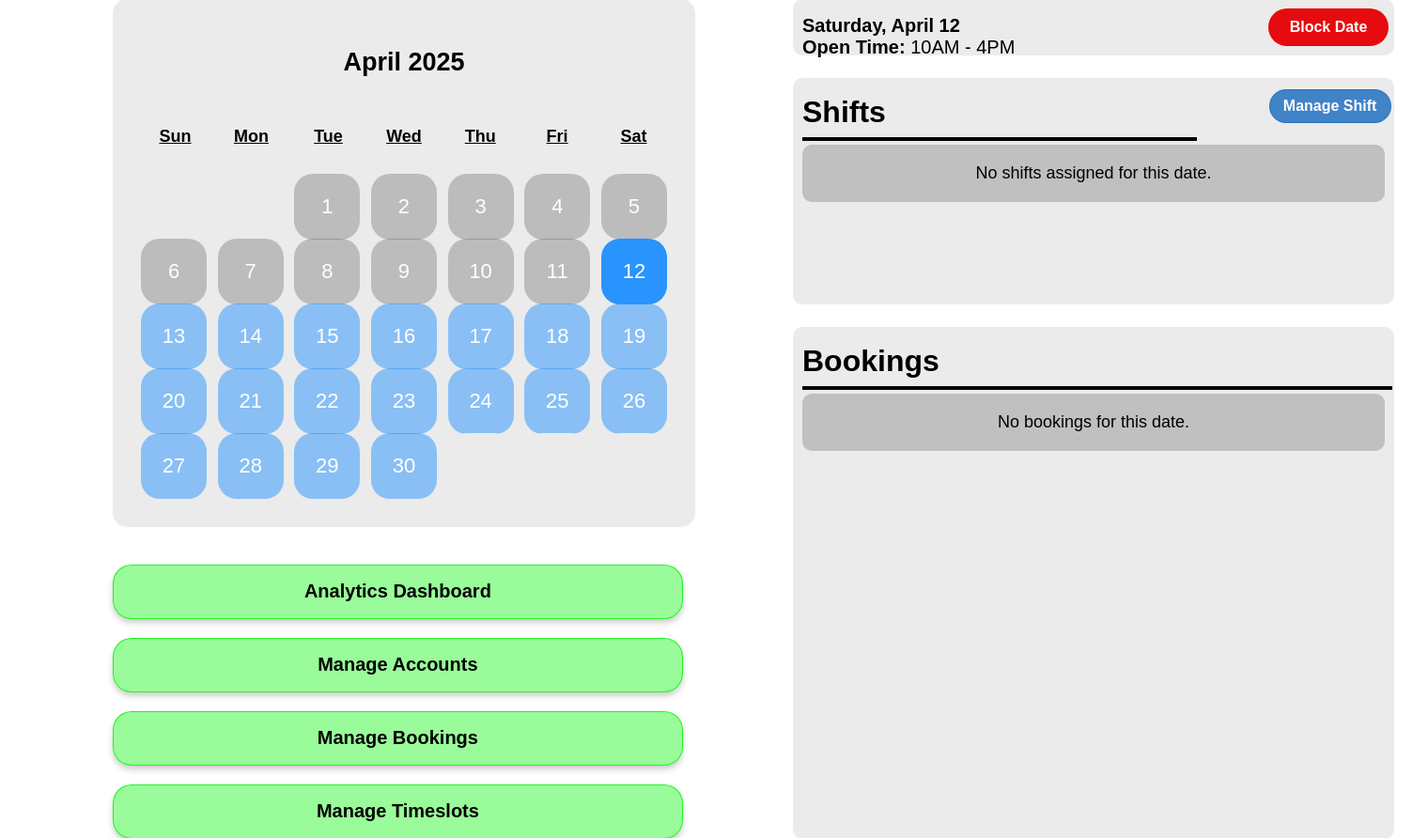
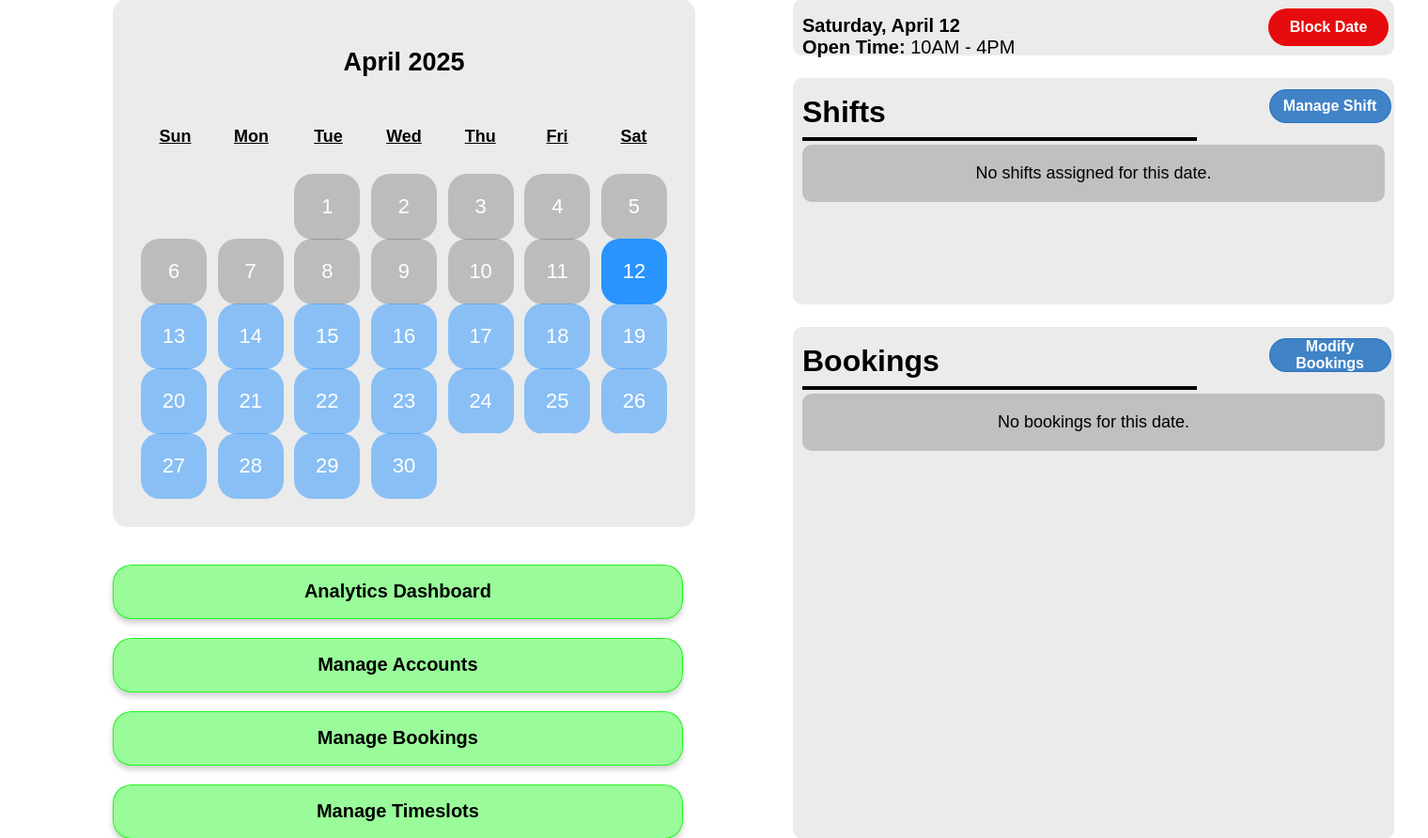
Before and after one commit to SulmanAwan/Lice-Lifters-EasyBook, a Flask app: page /admin/homepage in a window 1520 px wide. Shown: the part 337-1229 px from the top of the page at 94% size. Run offline with Flask 3, Linux system fonts and the light colour scheme; data comes from the database, SQL or seed files in the repository; data that the repository does not hold is empty.

Commit message:
Added Modify Bookings Button
- Added a button for the admin homepage above bookings, when clicked upon it will automatically apply a filter for the selected date

- Had to add a GET request in the route so that the date is applied in the filter.

```diff
--- a/admin/admin.py
+++ b/admin/admin.py
@@ -911,6 +911,9 @@ def manage_bookings():
         service_filter = request.form.get('service', 'all')
         rating_filter = request.form.get('rating', 'any')
         name_filter = request.form.get('searchname', None)
+    # This is the GET method for when the admin clicks on the modify bookings button, to have the filter loaded with the selected date
+    else:
+        date_filter = request.args.get('selected_date', None)
 
     # We need to query the database for the data based on the current filter settings:
     conn = get_db_connection()
--- /dev/null
+++ b/admin/static/css/homepage/info-container/division_four/modify-bookings-button.css
@@ -0,0 +1,37 @@
+.modify-bookings-button{
+    display: flex;
+    width: 20%;
+}
+
+.bookings-button{
+    display: flex;
+    align-items: center;
+    justify-content: center;
+    border-radius: 20px;
+    border: 1px solid rgba(34, 111, 188, 0.8);
+    font-weight: bold;
+    text-align: center;
+    transition: all 0.3s ease;
+    width: 16vh;
+    height: 85%;
+    flex-direction: column;
+    justify-content: center;
+    flex-shrink: 0;
+    background: rgba(22, 106, 190, 0.8);
+    color: #FFF;
+    text-align: center;
+    font-family: "Delval Galanogrotesque", sans-serif;
+    font-size: 16px;
+    font-style: normal;
+    font-weight: 600;
+    line-height: normal;
+    text-decoration: none;
+    margin-left: 4px;
+    margin-top: -6px;
+}
+
+.bookings-button:hover {
+    background: rgba(22, 106, 190, 0.8);
+    transform: translateY(-1px);
+    box-shadow: 0 4px 6px rgba(0, 0, 0, 0.15);
+}
--- a/admin/static/css/homepage/info-container/division_two/shift-header.css
+++ b/admin/static/css/homepage/info-container/division_two/shift-header.css
@@ -39,6 +39,6 @@
     height: 20px;
     background-color: black;
     margin: 8px 0 20px 0;
-    width: 78vh;
+    width: 52vh;
     border: 2px solid black;
 }
--- a/admin/templates/admin_homepage.html
+++ b/admin/templates/admin_homepage.html
@@ -20,6 +20,9 @@
 
 <!--Division 3-->
 <link rel="stylesheet" type="text/css" href="static/css/homepage/info-container/division_three/shifts.css">
+
+<!--Division 4-->
+<link rel="stylesheet" type="text/css" href="static/css/homepage/info-container/division_four/modify-bookings-button.css">
 
 <!--Division 5-->
 <link rel="stylesheet" type="text/css" href="static/css/homepage/info-container/division_five/bookings.css">
@@ -114,6 +117,12 @@
                         <h1>Bookings <span class="booking-count">{% if bookings %}({{ bookings|length }}){% endif %}</span></h1>
                         <hr>
                     </div>
+
+                    <div class="modify-bookings-button">
+                        <a href="{{ url_for('admin.manage_bookings', selected_date=selected_date) }}" class="bookings-button">
+                            Modify Bookings
+                        </a>
+                    </div>
                 </div>
 
                 <!--Division five-->
--- a/admin/templates/manage_bookings.html
+++ b/admin/templates/manage_bookings.html
@@ -33,7 +33,7 @@
 
             <div class="filter-group">
                 <label for="date-filter">Date:</label>
-                <input type="date" id="date-filter" name="date" class="filter-input"> <!-- put value="{}" here-->
+                <input type="date" id="date-filter" name="date" class="filter-input" value="{{ date_filter }}"> <!-- put value="{}" here-->
             </div>
 
             <div class="filter-group">
```
